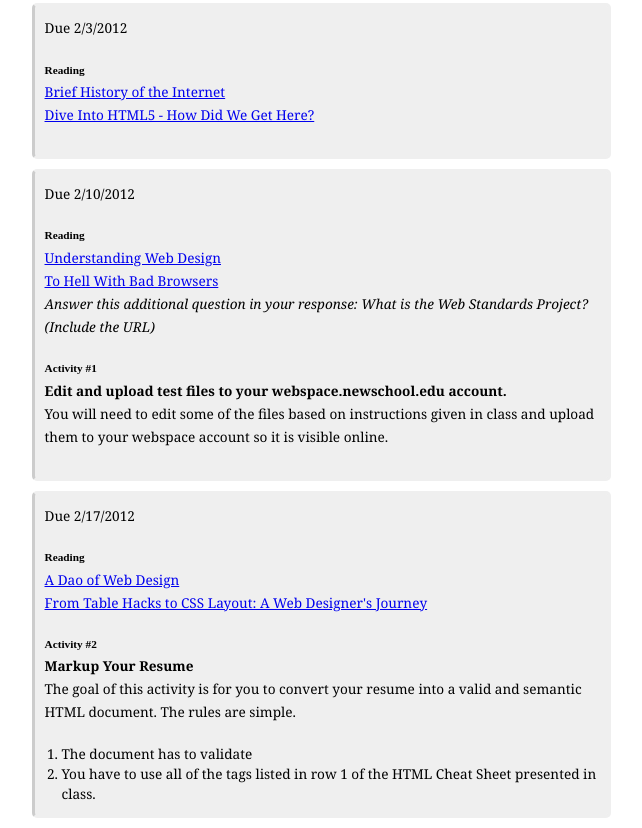
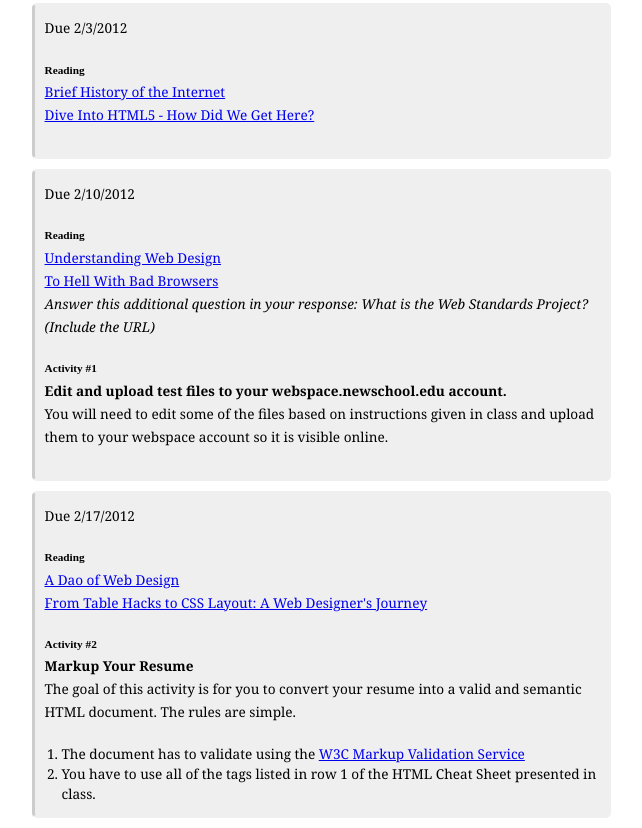
Before and after one commit to dennisplucinik/Parsons, a plain HTML site: page index.html in a window 1280 px wide. Shown: the part 672-1500 px from the top of the page, without its empty margins (192-834 px from the left). Drawn offline with Linux system fonts and the light colour scheme; a script that the page names is missing.

Commit message:
adding new reading assignment and assignment clarification

```diff
--- a/index.html
+++ b/index.html
@@ -131,7 +131,7 @@
 						The goal of this activity is for you to convert your resume into a valid and semantic HTML document. The rules are simple.
 					</p>
 					<ol style="margin-left: 17px">
-						<li>The document has to validate</li>
+						<li>The document has to validate using the <a href="http://validator.w3.org/" alt="W3C Markup Validation Service">W3C Markup Validation Service</a></li>
 						<li>You have to use all of the tags listed in row 1 of the HTML Cheat Sheet presented in class.</li>
 					</ol>
 				</section>
```
